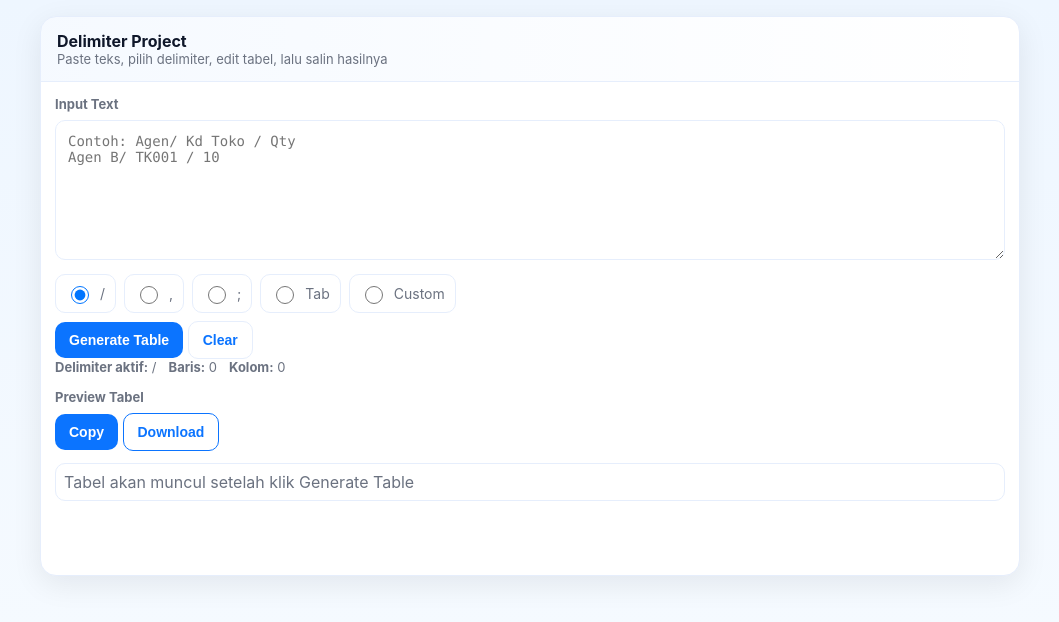
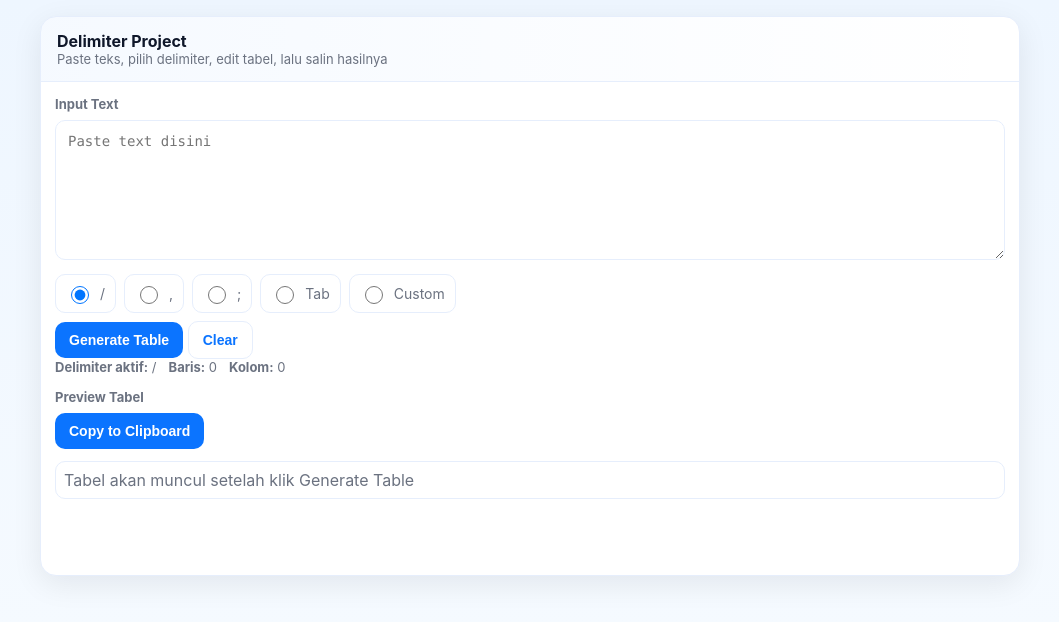
Before and after one commit to Hoodieo/delimiter-project, a plain HTML site: page index.html in a window 1280 px wide. Shown: the whole page, without its empty margins (110-1169 px from the left). Drawn offline with Linux system fonts and the light colour scheme.

Commit message:
Update UI V.2
- Remove Button Download
- Button realigned

```diff
--- a/index.html
+++ b/index.html
@@ -18,7 +18,7 @@
     <main>
       <div class="section">
         <label for="inputText"><strong>Input Text</strong></label>
-        <textarea id="inputText" placeholder="Contoh: Agen/ Kd Toko / Qty&#10;Agen B/ TK001 / 10" aria-label="Input teks panjang"></textarea>
+        <textarea id="inputText" placeholder="Paste text disini" aria-label="Input teks panjang"></textarea>
 
         <div class="controls" style="margin-top:10px">
           <div class="radios" id="presetDelims" role="radiogroup" aria-label="Pilih delimiter">
@@ -51,8 +51,7 @@
 
         <!-- Copy & Download moved above the table -->
         <div class="top-actions">
-          <button class="btn" id="copyBtnTop" aria-label="Copy to clipboard">Copy</button>
-          <button class="btn ghost" id="downloadBtnTop" aria-label="Download hasil">Download</button>
+          <button class="btn" id="copyBtnTop" aria-label="Copy to clipboard">Copy to Clipboard</button>
           <div class="copy-msg" id="copyMsg" aria-live="polite"></div>
         </div>
 
```
